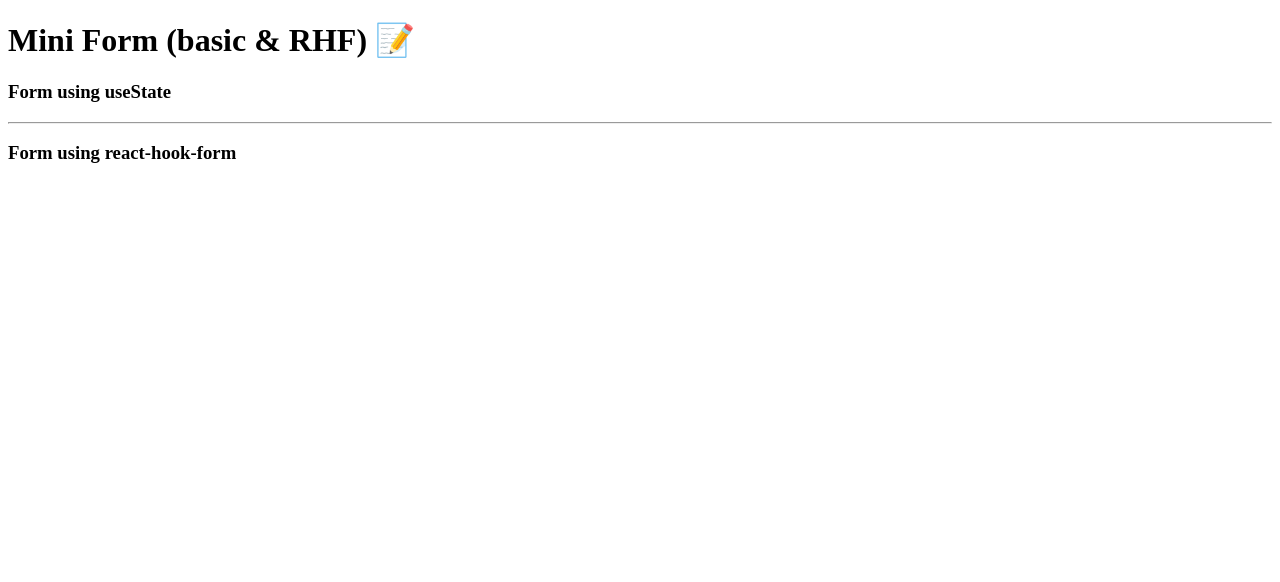
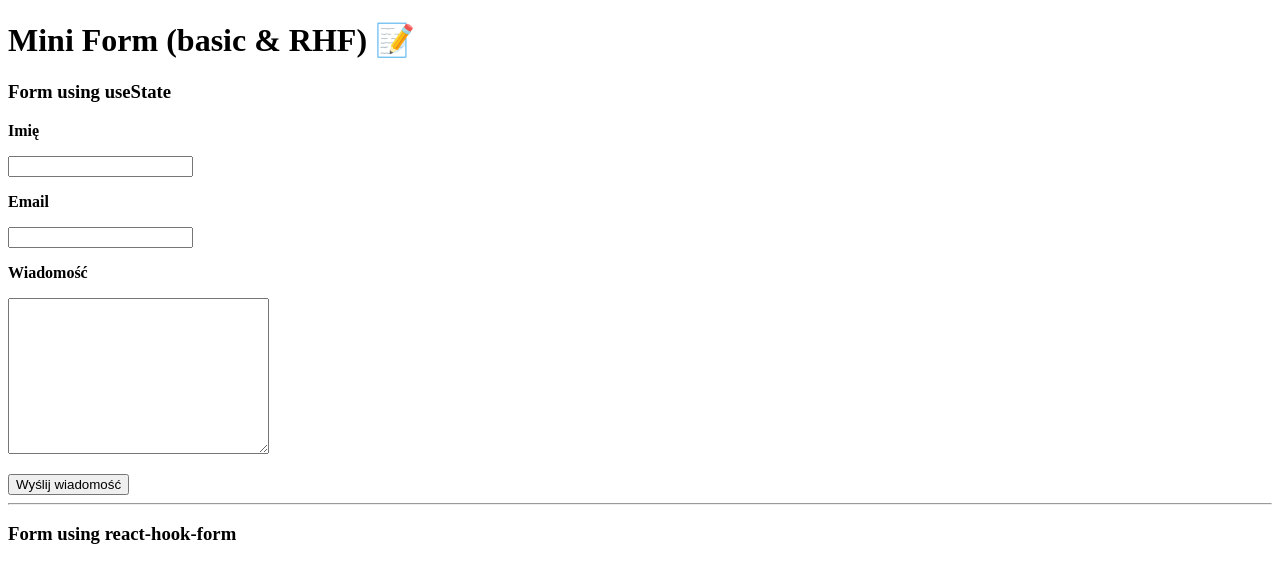
Before and after one commit to brzozanet/mini-form, a React (Vite) app: page / in a window 1280 px wide. Shown: the top 582 px of the page. Built offline with nearby package versions, Linux system fonts and the light colour scheme.

Commit message:
Add form elements to FormBasic component

```diff
--- a/src/components/FormBasic.tsx
+++ b/src/components/FormBasic.tsx
@@ -2,6 +2,32 @@ export default function FormBasic() {
   return (
     <>
       <h3>Form using useState</h3>
+      <form>
+        <label htmlFor="name">
+          <p>
+            <strong>Imię</strong>
+          </p>
+          <input type="text" name="name" id="name" />
+          <p></p>
+        </label>
+
+        <label htmlFor="email">
+          <p>
+            <strong>Email</strong>
+          </p>
+          <input type="email" name="email" id="email" />
+          <p></p>
+        </label>
+
+        <label htmlFor="message">
+          <p>
+            <strong>Wiadomość</strong>
+          </p>
+          <textarea name="message" id="message" cols={30} rows={10}></textarea>
+          <p></p>
+        </label>
+        <button type="submit">Wyślij wiadomość</button>
+      </form>
     </>
   );
 }
```
